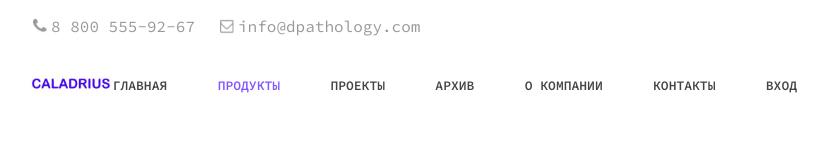
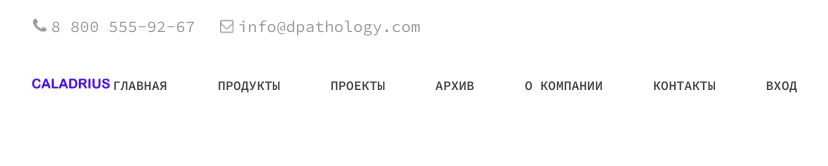
Before and after one commit to klu4vanya/startup, a React (Create React App) app: page / in a window 1280 px wide. Shown: the top 166 px of the page, without its empty margins (227-1055 px from the left). Built offline with nearby package versions, Linux system fonts and the light colour scheme.

Commit message:
fixed header

```diff
--- a/src/components/Header/index.tsx
+++ b/src/components/Header/index.tsx
@@ -29,7 +29,7 @@ function Header() {
         </LogoContainer>
         <AboutContainer>
           <TextSpan to='/main'>Главная</TextSpan>
-          <TextSpan to='/'>Продукты</TextSpan>
+          <TextSpan to='/startup'>Продукты</TextSpan>
           <TextSpan to='/projects'>Проекты</TextSpan>
           <TextSpan to='/archive'>Архив</TextSpan>
           <TextSpan to='/about'>О компании</TextSpan>
```
